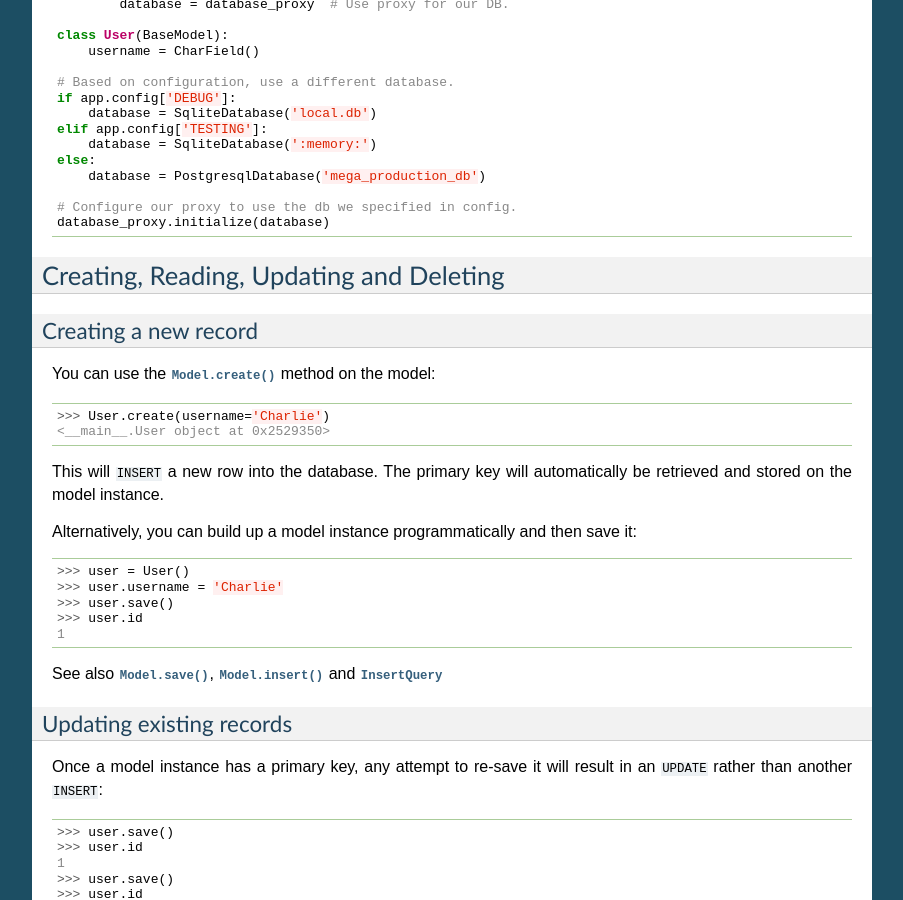
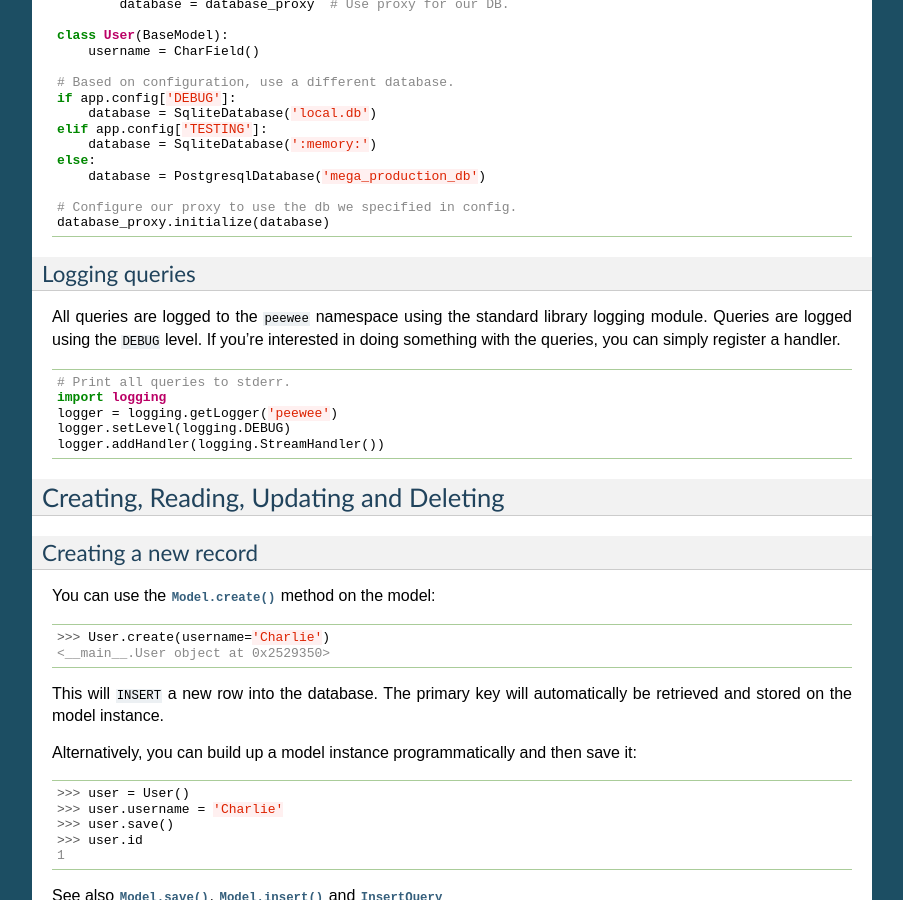
Before and after one commit to coleifer/peewee, a Sphinx documentation site: the page built from docs/peewee/cookbook.rst, in a window 1280 px wide and 900 px high, scrolled down 3276 px. Shown: the whole window, without its empty margins (198-1101 px from the left). Built offline with Sphinx 7.4.7, drawn with Linux system fonts in a browser that asks for light colours.

Commit message:
Adding logging docs.

```diff
--- a/docs/peewee/cookbook.rst
+++ b/docs/peewee/cookbook.rst
@@ -254,6 +254,23 @@ on how the app is configured:
 
     # Configure our proxy to use the db we specified in config.
     database_proxy.initialize(database)
+
+
+Logging queries
+^^^^^^^^^^^^^^^
+
+All queries are logged to the ``peewee`` namespace using the standard library
+logging module. Queries are logged using the ``DEBUG`` level.  If you're
+interested in doing something with the queries, you can simply register a
+handler.
+
+.. code-block:: python
+
+    # Print all queries to stderr.
+    import logging
+    logger = logging.getLogger('peewee')
+    logger.setLevel(logging.DEBUG)
+    logger.addHandler(logging.StreamHandler())
 
 
 Creating, Reading, Updating and Deleting
```
